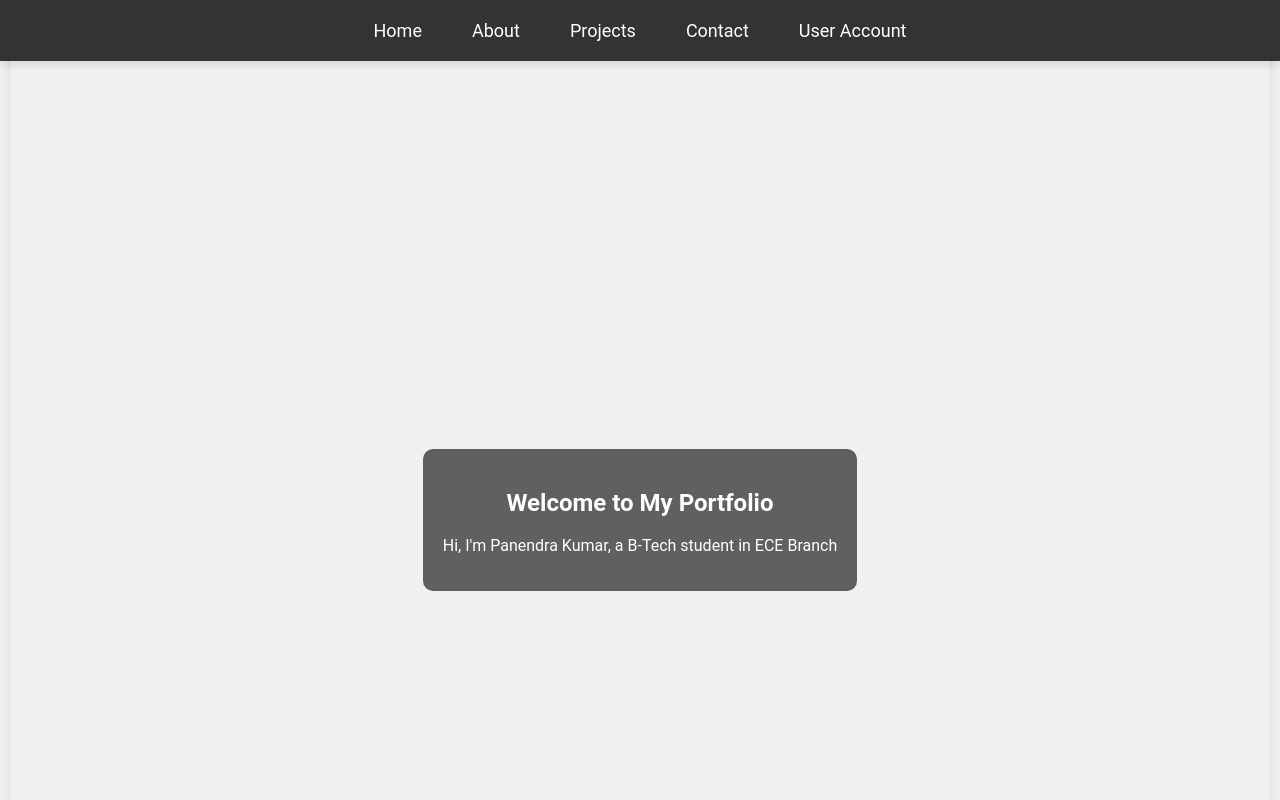
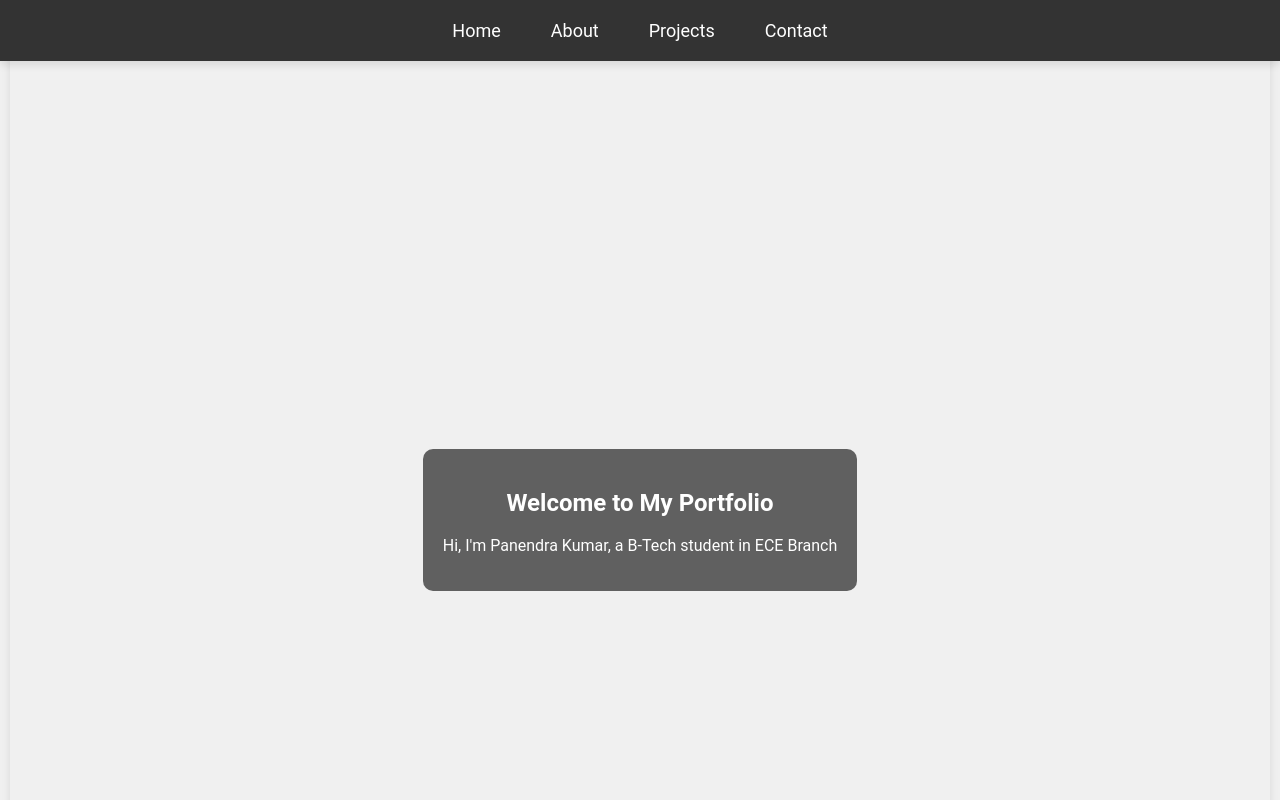
Before and after one commit to Panendrakumar/portfolio, a plain HTML site: page index.html in a window 1280 px wide. Shown: the top 800 px of the page. Drawn offline with nearby package versions, Linux system fonts and the light colour scheme.

Commit message:
Update index.html

```diff
--- a/index.html
+++ b/index.html
@@ -164,7 +164,6 @@
                 <li><a href="#about">About</a></li>
                 <li><a href="#projects">Projects</a></li>
                 <li><a href="#contact">Contact</a></li>
-                <li><a href="account.html">User Account</a></li>
             </ul>
         </nav>
     </header>
```
